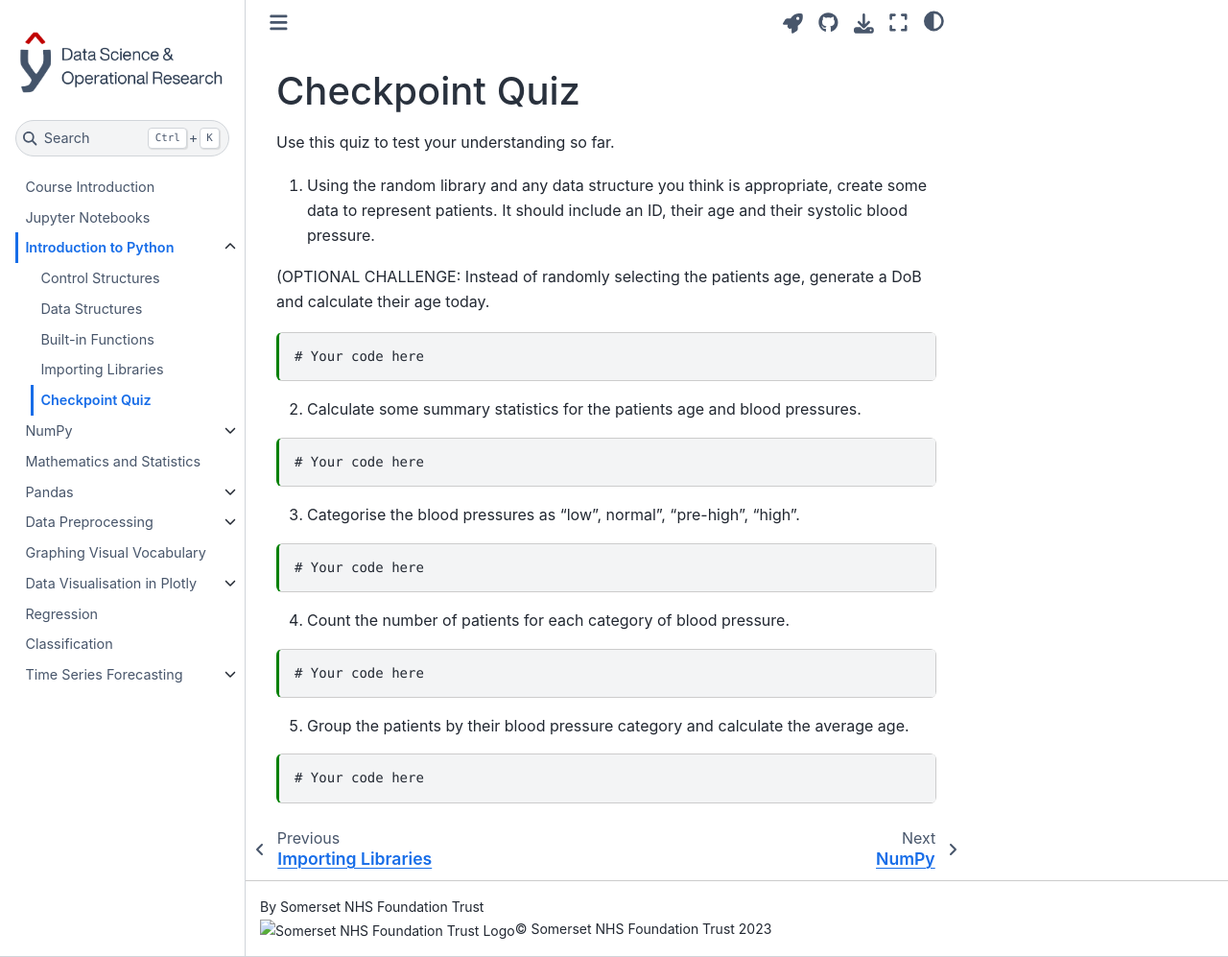
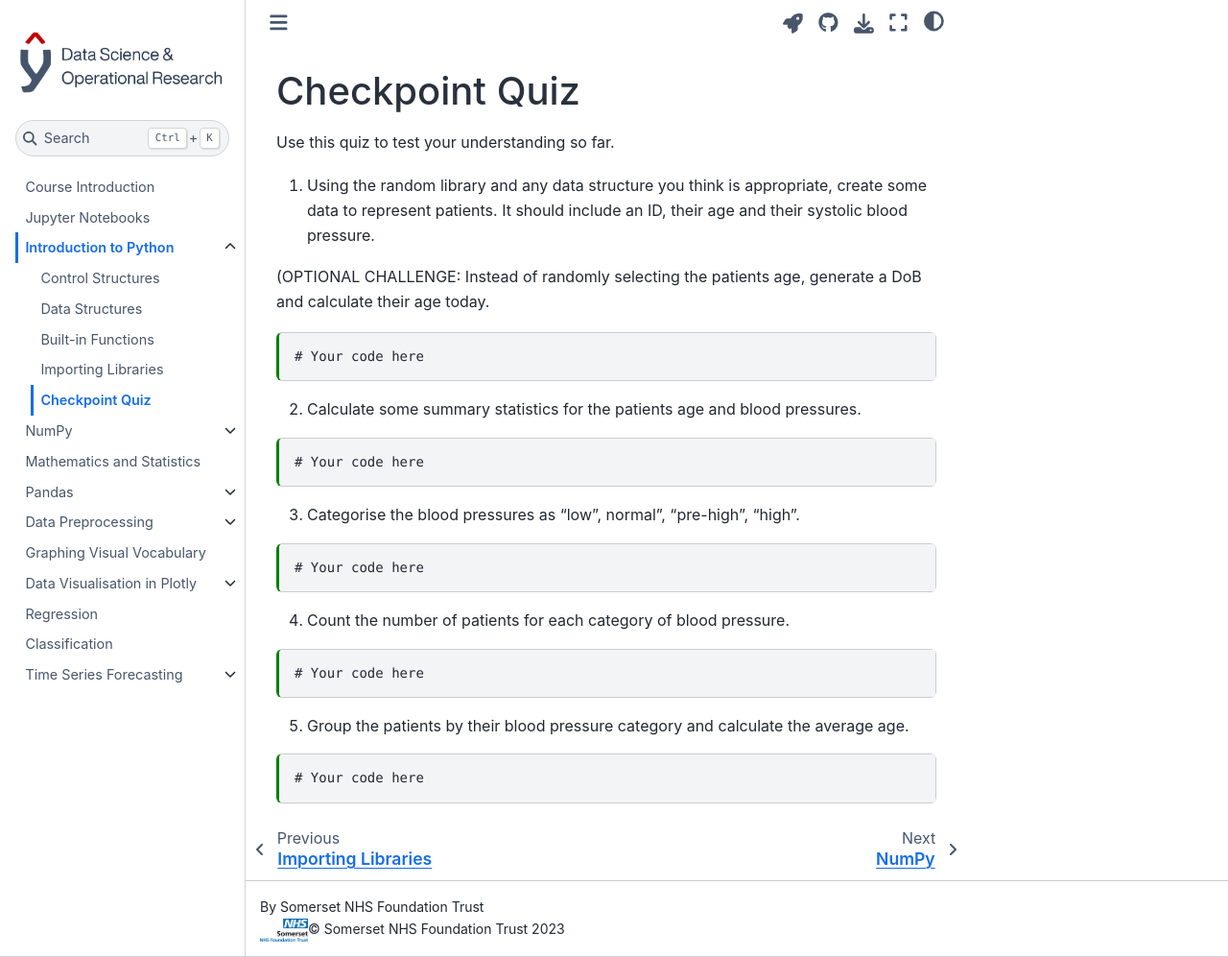
Before and after one commit to SomersetNHSFoundationTrust/DataScienceCourse, a Jupyter Book: the page built from Content/Checkpoint.ipynb, in a window 1280 px wide and 997 px high. Shown: the whole window at 96% size. Built offline with Jupyter Book 1.0.4 settings and Sphinx 7.4.7 and the Sphinx Book theme 1.1.4, drawn with Linux system fonts in a browser that asks for light colours; pages that are not in the unit, such as notebooks, are missing from menus.

Commit message:
Moving logo to match new root (#37)
* Attempt 3578902 to move this logo

```diff
--- a/_config.yml
+++ b/_config.yml
@@ -9,7 +9,7 @@
 html:
   use_repository_button: true
   favicon: images/favicon.ico
-  extra_footer: '<div><img src="trust_logo.png" alt="Somerset NHS Foundation Trust Logo" style="width: 50px; height: auto;"/><span>&copy; Somerset NHS Foundation Trust 2023</span></div>'
+  extra_footer: '<div><img src="../trust_logo.png" alt="Somerset NHS Foundation Trust Logo" style="width: 50px; height: auto;"/><span>&copy; Somerset NHS Foundation Trust 2023</span></div>'
 launch_buttons:
   colab_url: "https://colab.research.google.com"
 sphinx:
```
